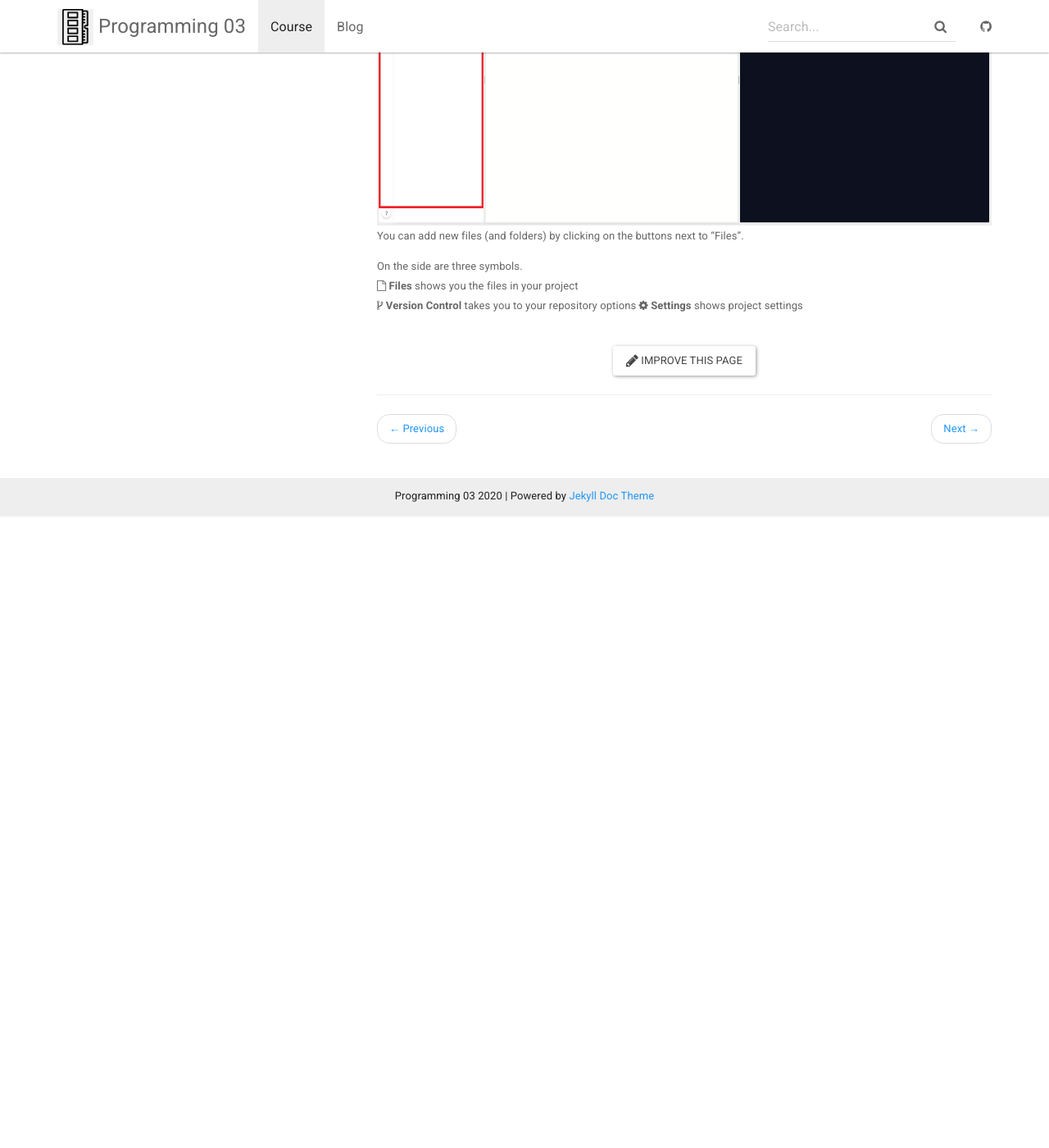
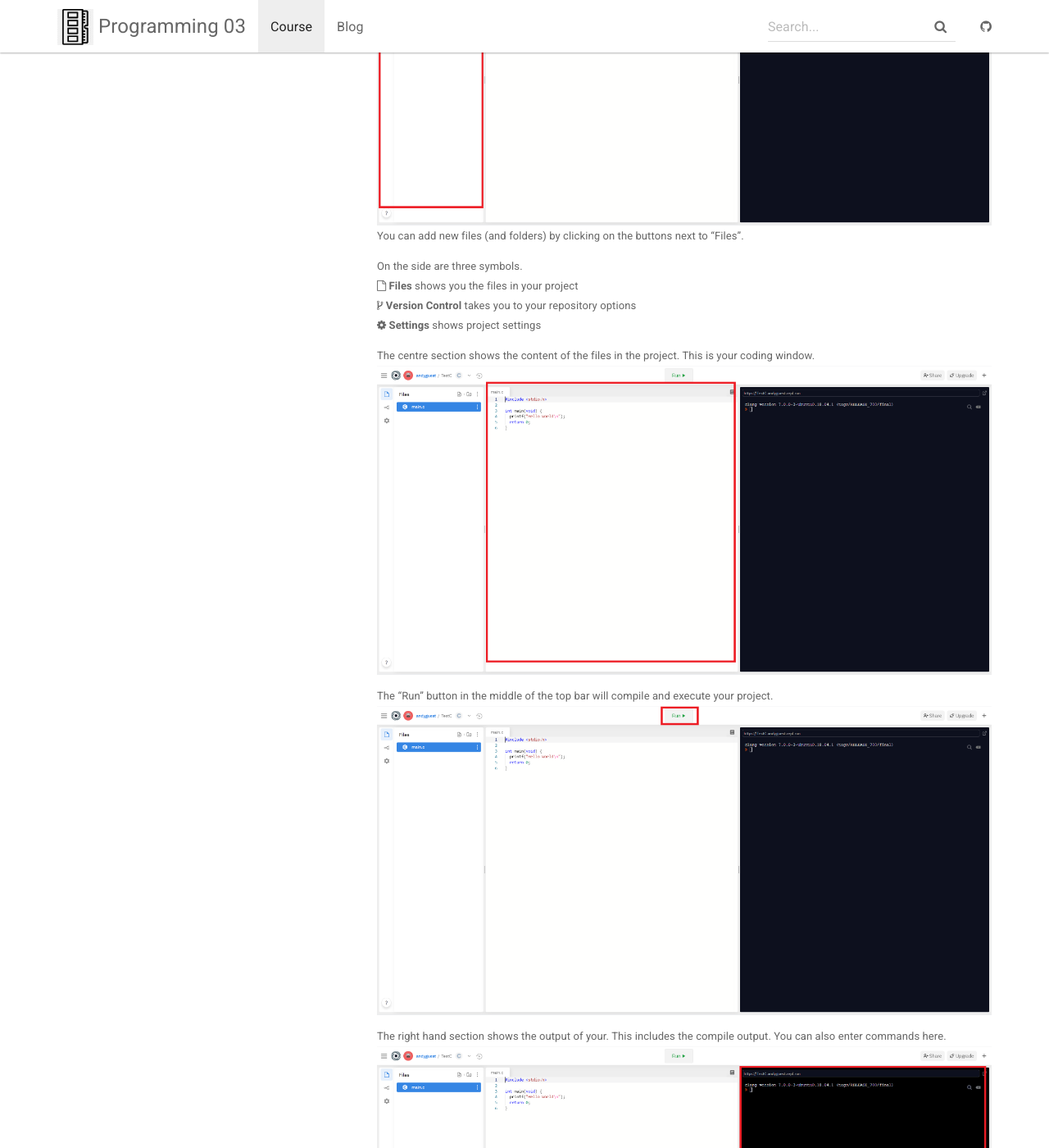
Before and after one commit to andyguestysj/prog03, a Jekyll site: the page built from _docs/reference/replit.md, in a window 1280 px wide and 1400 px high, scrolled down 1685 px. Shown: the whole window at 82% size. Built offline with Jekyll 4.4.1, drawn with Linux system fonts in a browser that asks for light colours; before the commit the page ends 2315 px from its top, so only the background shows below that.

Commit message:
git reference page

```diff
--- a/_docs/reference/replit.md
+++ b/_docs/reference/replit.md
@@ -36,10 +36,19 @@ Your repl.it project should look like this when first set up.
 ### repl.it Layout
 
 The bar on the left-hand side shows the files that are in the project.
-![alt text](/assets/img/replit-files.png "repl.it flies list")
+![alt text](/assets/img/replit-files.png "repl.it files list")
 You can add new files (and folders) by clicking on the buttons next to "Files".
 
 On the side are three symbols.
 <i class="fa fa-file-o" aria-hidden="true"></i> **Files** shows you the files in your project
 <i class="fa fa-code-fork" aria-hidden="true"></i> **Version Control** takes you to your repository options
 <i class="fa fa-cog" aria-hidden="true"></i> **Settings** shows project settings
+
+The centre section shows the content of the files in the project. This is your coding window.
+![alt text](/assets/img/replit-code.png "repl.it code window")
+
+The "Run" button in the middle of the top bar will compile and execute your project.
+![alt text](/assets/img/replit-run.png "repl.it run button")
+
+The right hand section shows the output of your. This includes the compile output. You can also enter commands here.
+![alt text](/assets/img/replit-output.png "repl.it output window")
```
